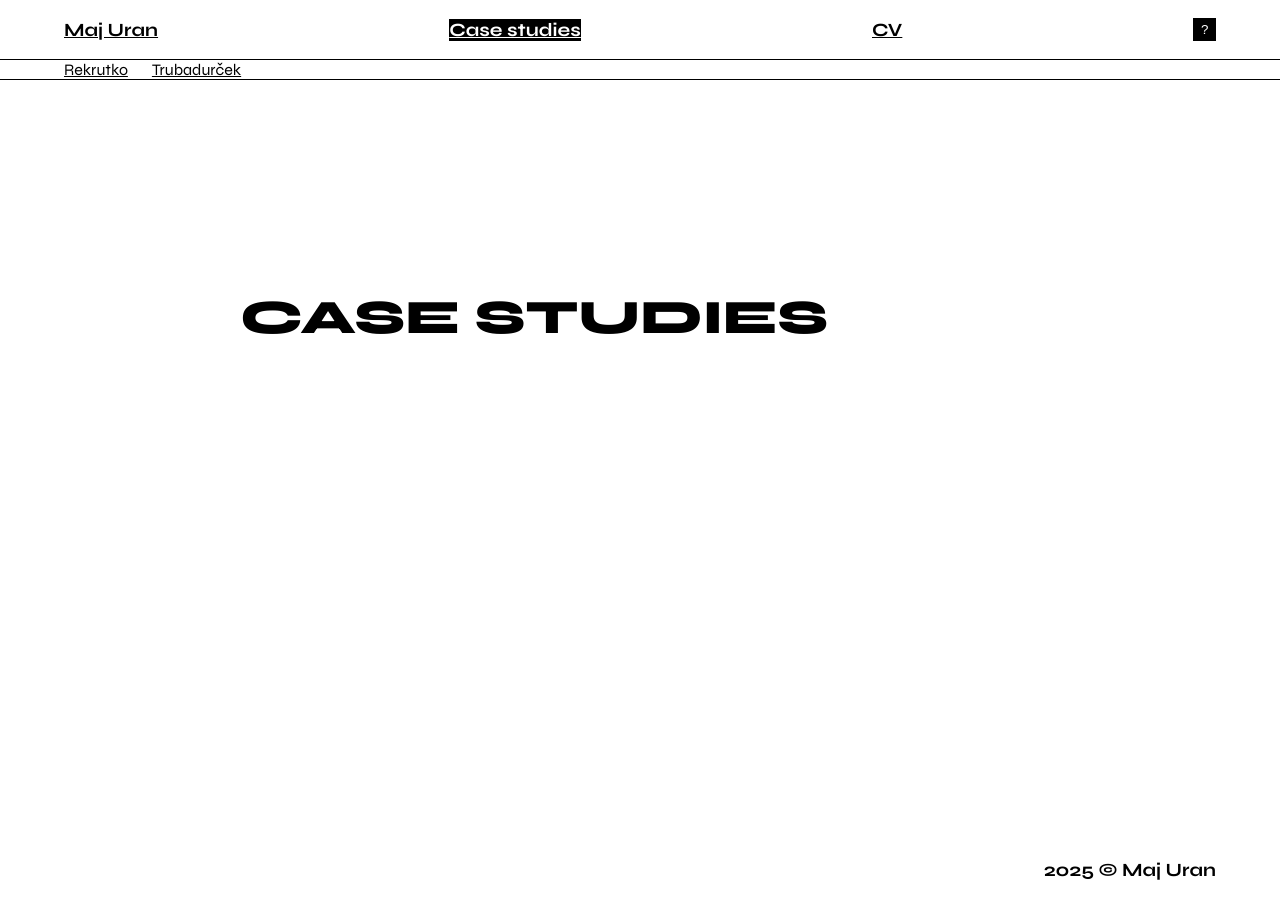
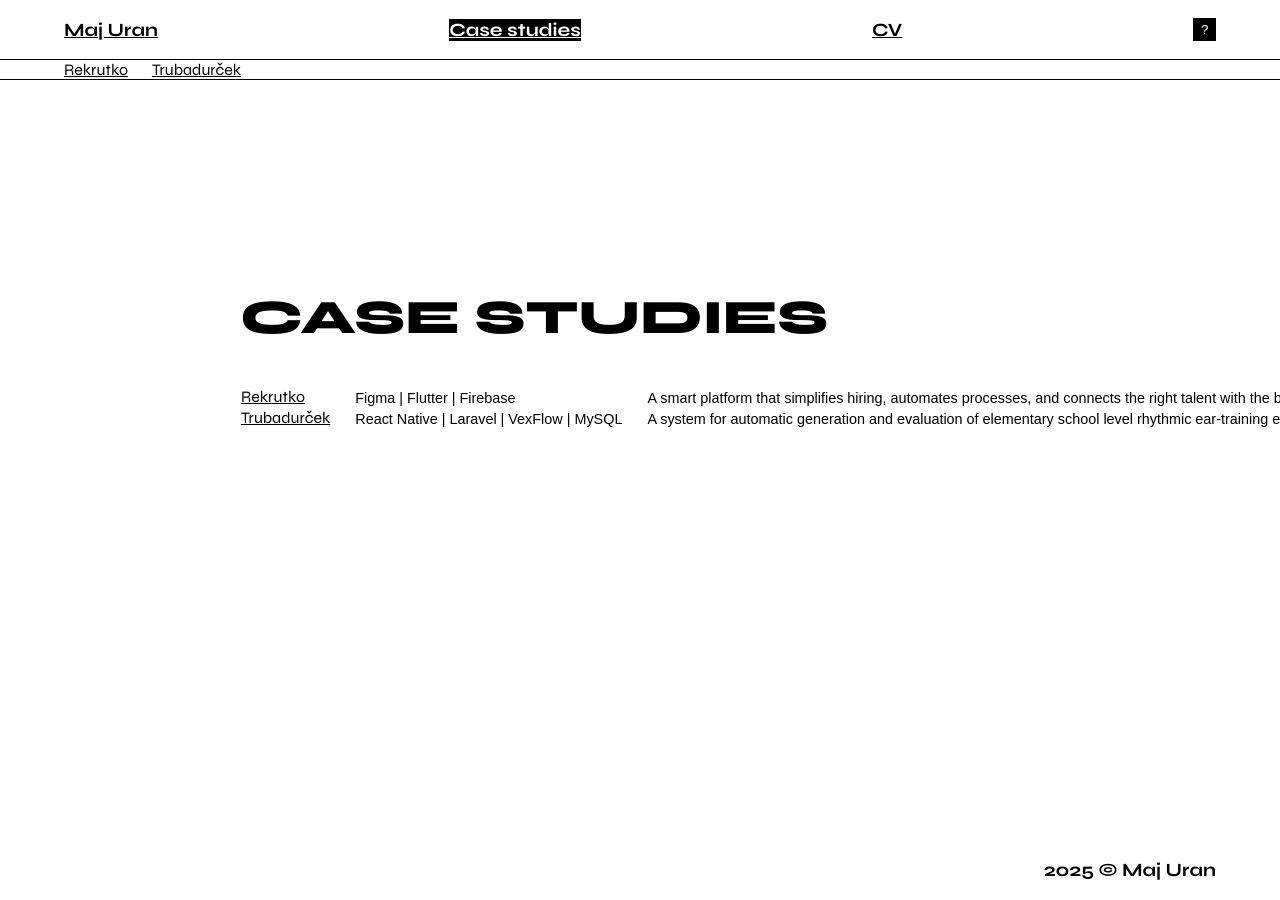
Before and after one commit to uranmaj/uranmaj.github.io, a Jekyll site: the page built from case-studies.md, in a window 1280 px wide. Built offline with Jekyll 4.4.1, drawn with Linux system fonts in a browser that asks for light colours; some web fonts are replaced.

Commit message:
Case studies table

```diff
--- a/_case-studies/rekrutko.md
+++ b/_case-studies/rekrutko.md
@@ -4,6 +4,7 @@ title: Rekrutko
 subtitle: A smart platform that simplifies hiring, automates processes, and connects the right talent with the best opportunities
 task: Design the visual identity and complete UI/UX of a modern hiring platform. Develop the application as part of a three-member founding team. Build core features including job posting, recruiter collaboration, and candidate tracking across customizable hiring stages to streamline the hiring process.
 link: https://rekrutko.si
+tech: Figma | Flutter | Firebase
 images:
   - src: /assets/images/rekrutko-jobs.webp
     caption: |
--- a/_case-studies/trubadurcek.md
+++ b/_case-studies/trubadurcek.md
@@ -4,6 +4,7 @@ title: Trubadurček
 subtitle: A system for automatic generation and evaluation of elementary school level rhythmic ear-training exercises
 task: Create a system that enables the automatic generation and evaluation of rhythmic dictation exercises with different types of exercises. Evaluate the system and identify the key advantages and disadvantages of individual types of exercises for the lower music school level in the Slovenian music education system.
 link: https://repozitorij.uni-lj.si/Dokument.php?id=161140
+tech: React Native | Laravel | VexFlow | MySQL
 images:
   - src: /assets/images/trubadurcek-home.png
     caption: |
--- a/_layouts/case-study.html
+++ b/_layouts/case-study.html
@@ -7,6 +7,7 @@ layout: default
 <section id="case-study">
   <h2>{{ page.subtitle }}</h2>
   <p><strong>task</strong>: {{ page.task }}</p>
+  <p><strong>tech</strong>: {{ page.tech }}</p>
 </section>
 
 {% if page.videos %} {% for video in page.videos %}
--- a/assets/css/style.css
+++ b/assets/css/style.css
@@ -16,6 +16,10 @@
     --color: black;
     --background-color: white;
     --border: 1px solid black;
+}
+
+html {
+    overflow-x: hidden;
 }
 
 body.dark {
@@ -176,6 +180,21 @@ ol {
     padding-inline-start: 0;
 }
 
+#case-studies_table {
+    border-collapse: collapse;
+}
+
+#case-studies_table td {
+    white-space: nowrap;
+    padding-right: 1.5rem;
+    vertical-align: bottom;
+}
+
+#case-studies_table .case-studies_table-tech,
+#case-studies_table .case-studies_table-subtitle {
+    font-size: 0.9rem;
+}
+
 section#case-study {
     width: 50%;
 }
--- a/case-studies.md
+++ b/case-studies.md
@@ -4,3 +4,15 @@ title: Case studies
 ---
 
 # {{ page.title }}
+
+<table id="case-studies_table">
+  <tbody>
+    {% for case in site.case-studies %}
+      <tr>
+        <td class="case-studies_table-title"><a href="{{ case.url }}">{{ case.title }}</a></td>
+        <td class="case-studies_table-tech">{{ case.tech }}</td>
+        <td class="case-studies_table-subtitle">{{ case.subtitle }}</td>
+      </tr>
+    {% endfor %}
+  </tbody>
+</table>
```
